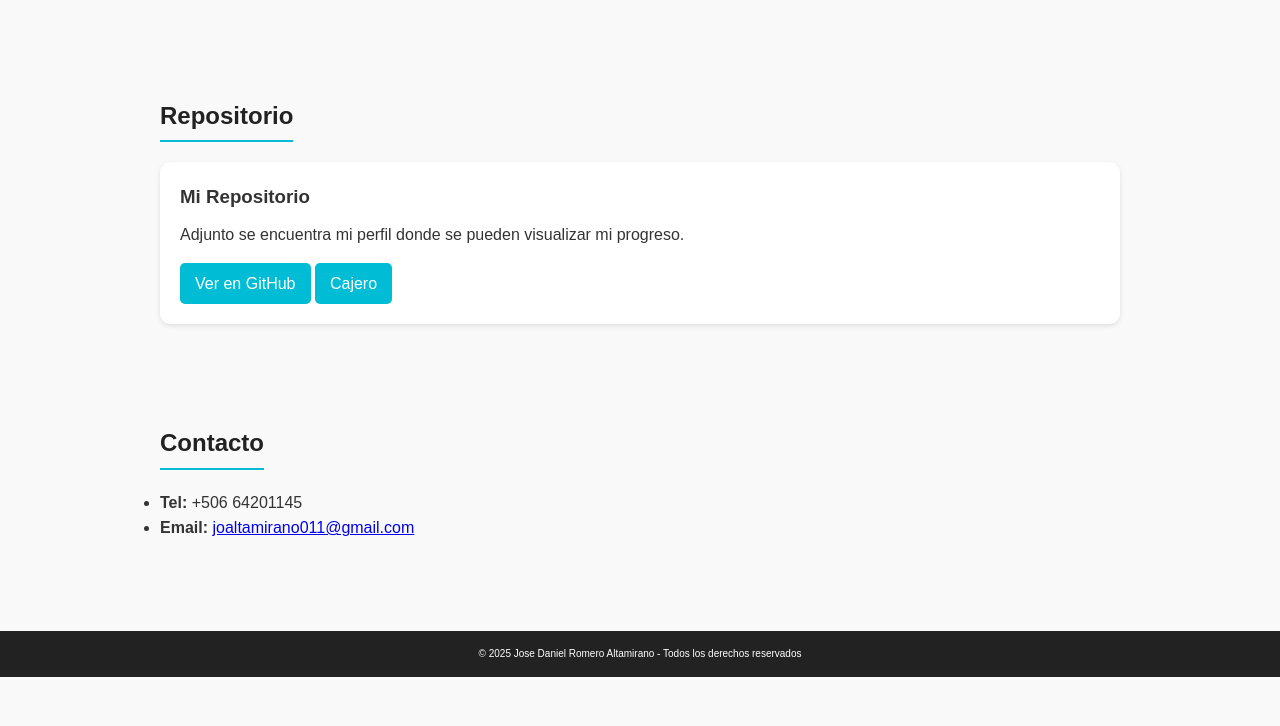
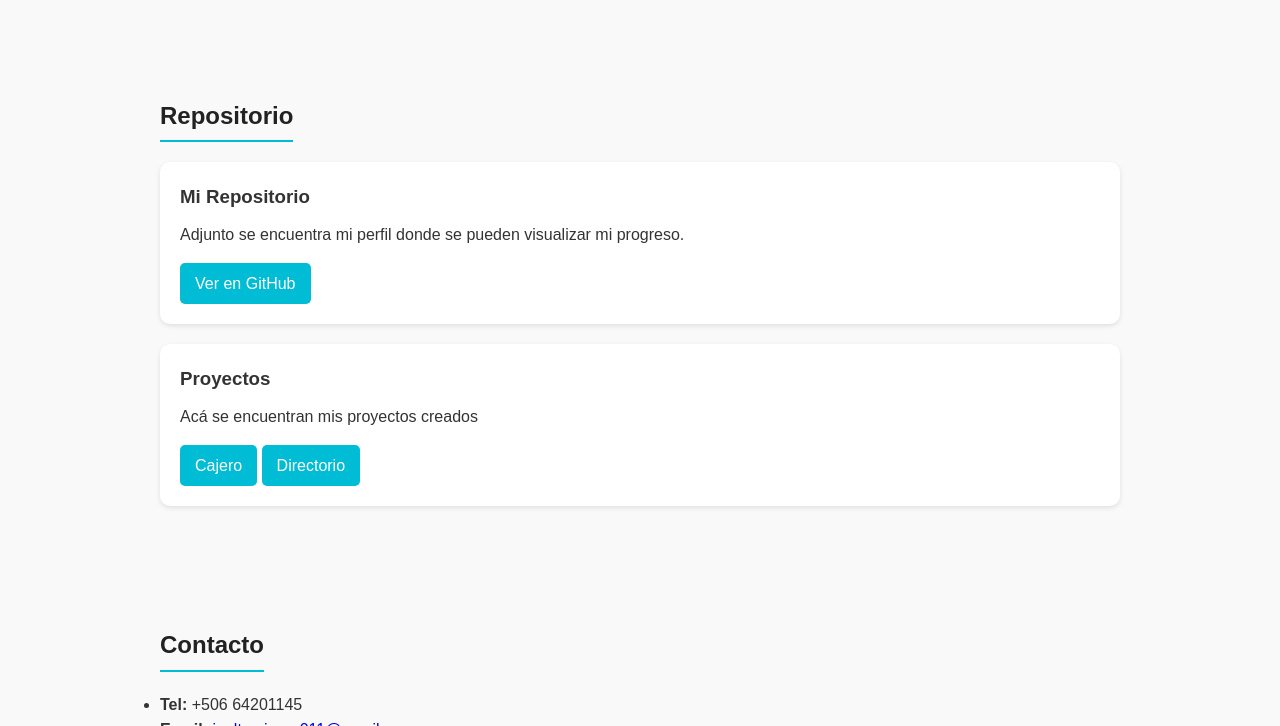
Before and after one commit to jaltamirano11/Portafolio-Profesional, a plain HTML site: page index.html in a window 1280 px wide. Shown: the part 707-1433 px from the top of the page. Before the commit the page ends 1384 px from the top, so only its background shows below. Drawn offline with Linux system fonts and the light colour scheme.

Commit message:
Add files via upload

```diff
--- a/index.html
+++ b/index.html
@@ -50,7 +50,15 @@
                 <h3>Mi Repositorio</h3>
                 <p>Adjunto se encuentra mi perfil donde se pueden visualizar mi progreso.</p>
                 <a href="https://github.com/jaltamirano11?tab=repositories" target="_blank">Ver en GitHub</a>
+            </div>
+        </div>
+
+        <div class="proyectos">
+            <div class="proyecto">
+                <h3>Proyectos</h3>
+                <p>Acá se encuentran mis proyectos creados</p>
                 <a href="https://jaltamirano11.github.io/Login_Cajero/" target="_blank">Cajero</a>
+                <a href="https://jaltamirano11.github.io/Directorio-de-Usuarios/" target="_blank">Directorio</a>
             </div>
         </div>
     </section>
--- a/style.css
+++ b/style.css
@@ -74,6 +74,7 @@ h2 {
   border-radius: 10px;
   box-shadow: 0px 2px 5px rgba(0,0,0,0.1);
   transition: transform 0.2s;
+  margin-bottom: 20px;
 }
 
 .proyecto:hover {
```
